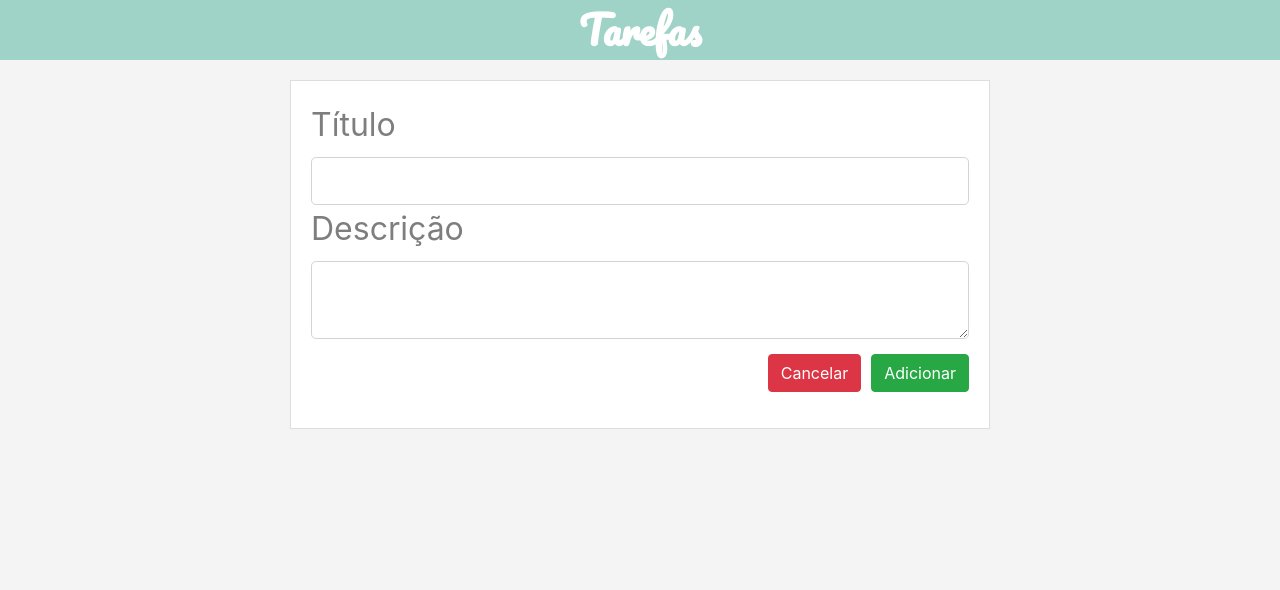
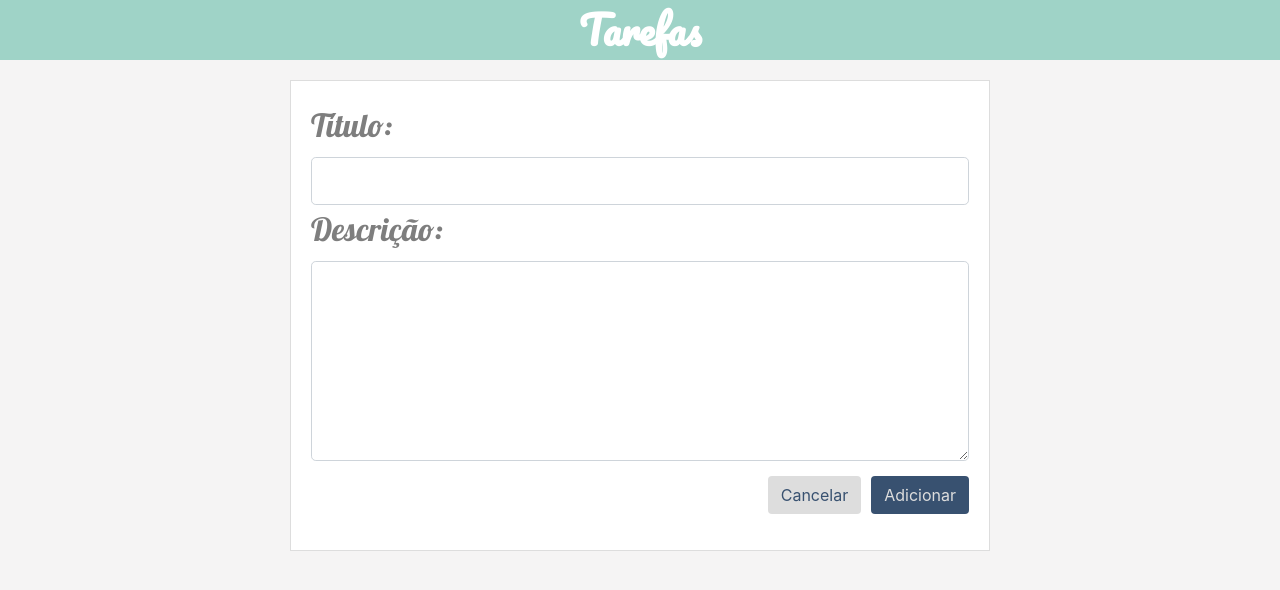
Before and after one commit to felipefabreu/listatarefas, a React (Create React App) app: page /task in a window 1280 px wide. Shown: the top 590 px of the page. Built offline with nearby package versions, Linux system fonts and the light colour scheme.

Commit message:
Finalizacao dos estilos

```diff
--- a/public/index.html
+++ b/public/index.html
@@ -6,6 +6,7 @@
     <meta name="viewport" content="width=device-width, initial-scale=1" />
     <meta name="theme-color" content="#000000" />
     <link href="https://fonts.googleapis.com/css?family=Pacifico&display=swap" rel="stylesheet">
+    <link href="https://fonts.googleapis.com/css?family=Lobster&display=swap" rel="stylesheet">
     <!--
       manifest.json provides metadata used when your web app is installed on a
       user's mobile device or desktop. See https://developers.google.com/web/fundamentals/web-app-manifest/
--- a/src/components/form/index.js
+++ b/src/components/form/index.js
@@ -5,28 +5,37 @@ import "./style.css";
 
 export default class Form extends Component{
 
+    state = {
+        task: {
+            title: {},
+            description: {}
+        }
+    }
+
+    addTask(task) {
+        this.setState = { task };
+    }
+
+
 
     render() {
         return (
             <div className="form-tarefa">
                 <form id="form-tarefa" className="form-group">
                     <div>
-                        <label>Título</label>
+                        <label>Título:</label>
                         <input type="text" id="titulo-tarefa" className="form-control form-control-lg"></input>
                     </div>
 
                     <div>
-                        <label>Descrição</label>
+                        <label>Descrição:</label>
                         <textarea type="text" id="descricao-tarefa" className="form-control form-control-lg"></textarea>
                     </div>
                     <div className="buttons">
-                        <Link to="/" className="btn btn-danger" >Cancelar</Link>
+                        <Link to="/" className="btn btn-cancelar" >Cancelar</Link>
 
-                        <Link to="/" className="btn btn-success btn-adicionar">Adicionar</Link>
+                        <Link to="/" className="btn btn-adicionar">Adicionar</Link>
                     </div>
-
-
-
                 </form>
             </div>
         );
--- a/src/components/form/style.css
+++ b/src/components/form/style.css
@@ -11,6 +11,11 @@
 .form-tarefa label{
     font-size: 32px;
     color: rgb(126, 126, 126);
+    font-family: 'Lobster', cursive;
+}
+
+.form-tarefa textarea{
+    height: 200px;
 }
 
 /*
@@ -41,7 +46,23 @@
 
 .btn-adicionar{
     margin-left: 10px;
+    background: #385170;
+    color: #ddd;
+    transition: all 0.2s;
+}
+.btn-adicionar:hover{
+    color: #ddd;
+    opacity: 0.7;
+}
 
+.btn-cancelar{
+    color: #385170;
+    background: #ddd;
+    transition: all 0.2s;
+}
+.btn-cancelar:hover{
+    opacity: 0.7;
+    color: #385170;
 }
 
 /* #babeee 	(186,190,238) */
--- a/src/components/tasklist/style.css
+++ b/src/components/tasklist/style.css
@@ -9,4 +9,5 @@
 
 .list-group h5{
     margin: 0;
+    font-family: 'Lobster', cursive;
 }
--- a/src/pages/main/style.css
+++ b/src/pages/main/style.css
@@ -10,10 +10,11 @@
     margin-top: 35px;
     background: #385170;
     color: #ddd;
+    transition: all 0.2s;
 
 }
 
 .btn-new-task:hover{
-    background: #385170;
-    color: #fff;
+    color: #ddd;
+    opacity: 0.7;
 }
```
